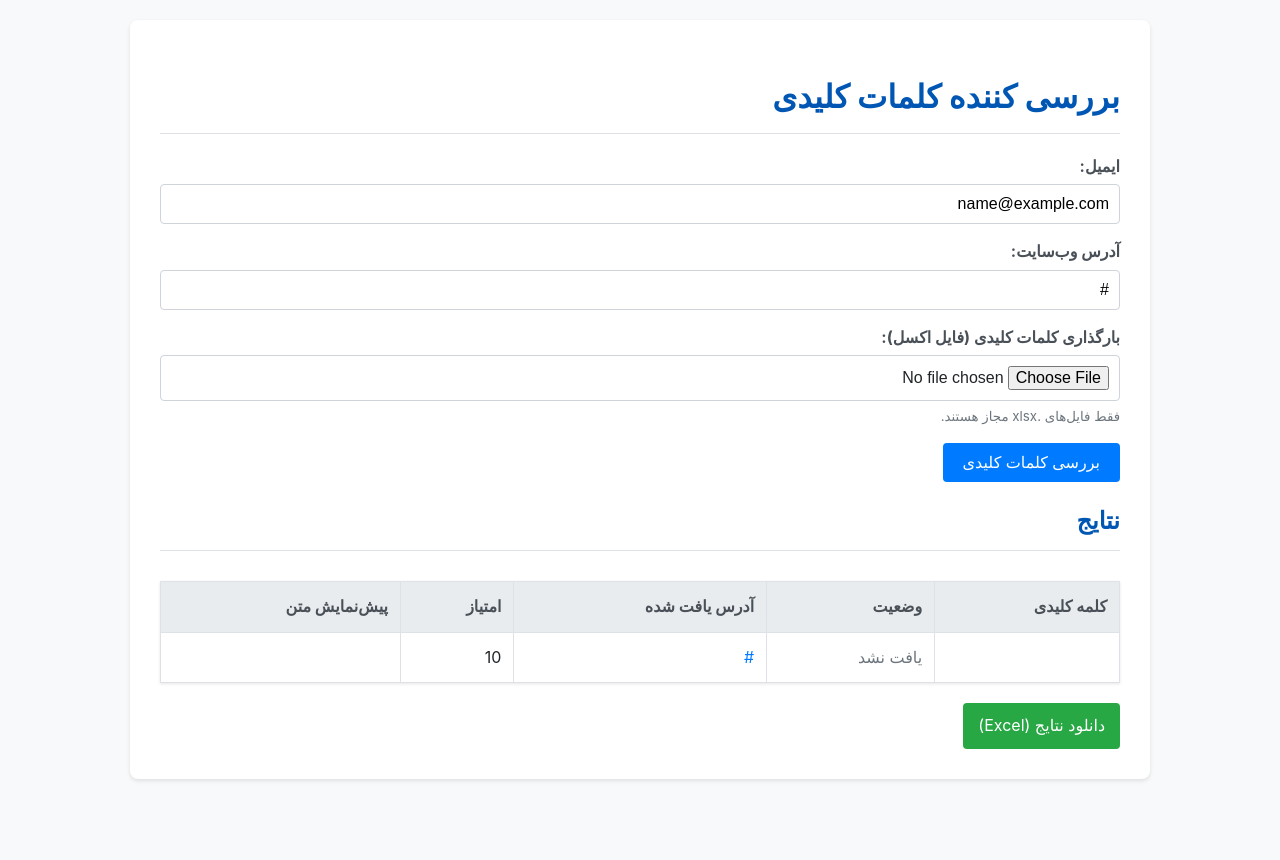
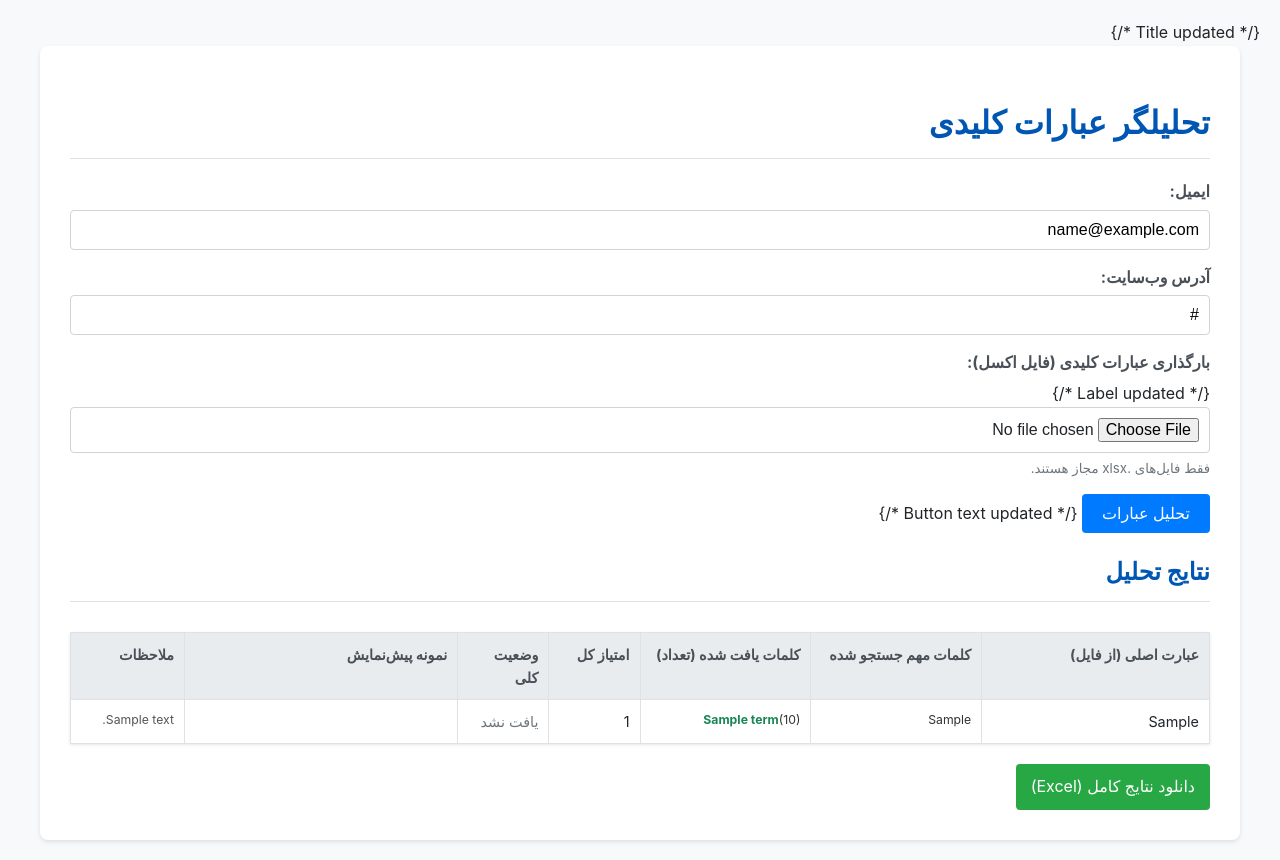
Before and after one commit to mimkhe0/keyword_bulk_checker, a Flask app: template templates/index.html in a window 1280 px wide. Before the commit the page ends 781 px from the top, so only its background shows below. Run offline with Flask 3, Linux system fonts and the light colour scheme; the template is opened without the code that fills it: most values are stand-ins (such as "Sample title", 1, 10 or a date in 2020).

Commit message:
Update index.html

```diff
--- a/templates/index.html
+++ b/templates/index.html
@@ -3,62 +3,62 @@
 <head>
     <meta charset="UTF-8">
     <meta name="viewport" content="width=device-width, initial-scale=1.0">
-    <title>بررسی کننده کلمات کلیدی</title>
+    <title>تحلیلگر عبارات کلیدی</title> {/* Title updated */}
     <style>
         body {
             font-family: -apple-system, BlinkMacSystemFont, "Segoe UI", Roboto, "Helvetica Neue", Arial, sans-serif;
             margin: 20px;
             line-height: 1.6;
-            background-color: #f8f9fa; /* رنگ پس‌زمینه ملایم */
-            color: #212529; /* رنگ متن اصلی */
+            background-color: #f8f9fa; /* Light background */
+            color: #212529; /* Main text color */
         }
-        .container { /* اضافه کردن یک کانتینر برای محتوا */
-            max-width: 960px;
+        .container { /* Container for content */
+            max-width: 1140px; /* Wider container for more columns */
             margin: auto;
-            background-color: #fff; /* پس‌زمینه سفید برای محتوا */
+            background-color: #fff; /* White background for content */
             padding: 30px;
-            border-radius: 8px; /* گوشه‌های گرد */
-            box-shadow: 0 2px 4px rgba(0,0,0,0.1); /* سایه ملایم */
+            border-radius: 8px; /* Rounded corners */
+            box-shadow: 0 2px 4px rgba(0,0,0,0.1); /* Soft shadow */
         }
         h1, h2 {
-            color: #0056b3; /* رنگ آبی تیره‌تر برای عناوین */
-            border-bottom: 1px solid #dee2e6; /* خط جداکننده زیر عناوین */
+            color: #0056b3; /* Darker blue for headings */
+            border-bottom: 1px solid #dee2e6; /* Separator line */
             padding-bottom: 10px;
             margin-bottom: 20px;
         }
         label {
-            display: block; /* نمایش برچسب‌ها در خط جدا */
+            display: block; /* Labels on separate lines */
             margin-bottom: 5px;
             font-weight: bold;
-            color: #495057; /* رنگ خاکستری تیره‌تر برای برچسب‌ها */
+            color: #495057; /* Darker gray for labels */
         }
         input[type="email"],
         input[type="url"],
         input[type="file"] {
-            width: calc(100% - 22px); /* تطبیق عرض با کانتینر */
+            width: calc(100% - 22px); /* Adjust width to container */
             padding: 10px;
             margin-bottom: 15px;
-            border: 1px solid #ced4da; /* بوردر استاندارد */
+            border: 1px solid #ced4da; /* Standard border */
             border-radius: 4px;
             font-size: 1rem;
         }
         button[type="submit"] {
-            background-color: #007bff; /* رنگ آبی اصلی */
+            background-color: #007bff; /* Primary blue */
             color: white;
             padding: 10px 20px;
             border: none;
             border-radius: 4px;
             cursor: pointer;
             font-size: 1rem;
-            transition: background-color 0.2s ease; /* انیمیشن تغییر رنگ */
+            transition: background-color 0.2s ease; /* Color transition */
         }
         button[type="submit"]:hover {
-            background-color: #0056b3; /* رنگ آبی تیره‌تر در هاور */
+            background-color: #0056b3; /* Darker blue on hover */
         }
         .error {
-            color: #dc3545; /* قرمز استاندارد برای خطا */
-            background-color: #f8d7da; /* پس‌زمینه قرمز روشن */
-            border: 1px solid #f5c6cb; /* بوردر قرمز */
+            color: #dc3545; /* Standard red for errors */
+            background-color: #f8d7da; /* Light red background */
+            border: 1px solid #f5c6cb; /* Red border */
             padding: 10px;
             border-radius: 4px;
             margin-top: 15px;
@@ -67,66 +67,84 @@
             border-collapse: collapse;
             width: 100%;
             margin-top: 30px;
-            box-shadow: 0 1px 3px rgba(0,0,0,0.1); /* سایه برای جدول */
+            box-shadow: 0 1px 3px rgba(0,0,0,0.1); /* Table shadow */
+            font-size: 0.9rem; /* Slightly smaller font for table */
         }
         th, td {
-            border: 1px solid #dee2e6; /* بوردر خاکستری روشن‌تر */
-            padding: 12px; /* پدینگ بیشتر */
-            text-align: right; /* راست‌چین کردن متن */
-            vertical-align: top; /* چینش عمودی بالا */
-            word-break: break-word; /* شکستن کلمات طولانی */
+            border: 1px solid #dee2e6; /* Lighter gray border */
+            padding: 10px; /* Adjusted padding */
+            text-align: right; /* Right-align text */
+            vertical-align: top; /* Align content top */
+            word-break: break-word; /* Break long words */
         }
         th {
-            background-color: #e9ecef; /* پس‌زمینه خاکستری خیلی روشن برای هدر */
+            background-color: #e9ecef; /* Very light gray for header */
             font-weight: bold;
             color: #495057;
         }
-        tr:nth-child(even) { /* رنگ راه‌راه برای خوانایی بهتر */
+        tr:nth-child(even) { /* Striped rows for readability */
             background-color: #f8f9fa;
         }
-        td.status-found { /* استایل برای وضعیت "یافت شد" */
-            color: #28a745; /* سبز */
+        td.status-found { /* Style for "Found" status */
+            color: #28a745; /* Green */
             font-weight: bold;
         }
-        td.status-not-found { /* استایل برای وضعیت "یافت نشد" */
-            color: #6c757d; /* خاکستری */
+        td.status-not-found { /* Style for "Not Found" status */
+            color: #6c757d; /* Gray */
         }
-        a { /* استایل لینک‌ها */
+        a { /* Link style */
             color: #007bff;
             text-decoration: none;
         }
         a:hover {
             text-decoration: underline;
         }
-        .download-link { /* استایل لینک دانلود */
+        .download-link { /* Download link style */
             display: inline-block;
             margin-top: 20px;
             padding: 10px 15px;
-            background-color: #28a745; /* رنگ سبز */
+            background-color: #28a745; /* Green */
             color: white;
             border-radius: 4px;
             text-decoration: none;
             transition: background-color 0.2s ease;
         }
         .download-link:hover {
-            background-color: #218838; /* سبز تیره‌تر */
+            background-color: #218838; /* Darker green */
             color: white;
             text-decoration: none;
         }
-        /* برای نمایش پیام "در حال پردازش" */
+        /* Style for "Processing" message */
         #loading {
-            display: none; /* مخفی به صورت پیش‌فرض */
+            display: none; /* Hidden by default */
             margin-top: 15px;
             padding: 10px;
-            background-color: #fff3cd; /* زرد روشن */
-            border: 1px solid #ffeeba; /* بوردر زرد */
-            color: #856404; /* رنگ متن زرد تیره */
+            background-color: #fff3cd; /* Light yellow */
+            border: 1px solid #ffeeba; /* Yellow border */
+            color: #856404; /* Dark yellow text */
             border-radius: 4px;
+        }
+        /* Small text style for previews or notes */
+        .small-text {
+            font-size: 0.85em;
+            color: #555;
+        }
+        .term-list { /* Style for list of terms */
+            font-size: 0.85em;
+            color: #333;
+        }
+        .found-term {
+             font-weight: bold;
+             color: #198754; /* Bootstrap success green */
+        }
+        .not-found-term{
+             color: #6c757d; /* Bootstrap secondary gray */
         }
     </style>
 </head>
 <body>
-    <div class="container"> <h1>بررسی کننده کلمات کلیدی</h1>
+    <div class="container">
+        <h1>تحلیلگر عبارات کلیدی</h1>
 
         {% if error %}
             <p class="error">{{ error }}</p>
@@ -139,62 +157,134 @@
             <label for="website">آدرس وب‌سایت:</label>
             <input type="url" id="website" name="website" required value="{{ website or '' }}" placeholder="https://example.com">
 
-            <label for="file">بارگذاری کلمات کلیدی (فایل اکسل):</label>
+            <label for="file">بارگذاری عبارات کلیدی (فایل اکسل):</label> {/* Label updated */}
             <input type="file" id="file" name="file" accept=".xlsx" required>
             <small style="display: block; margin-top: -10px; margin-bottom: 15px; color: #6c757d;">فقط فایل‌های .xlsx مجاز هستند.</small>
 
-            <button type="submit">بررسی کلمات کلیدی</button>
+            <button type="submit">تحلیل عبارات</button> {/* Button text updated */}
         </form>
 
-        <div id="loading">در حال پردازش، لطفاً صبر کنید...</div>
+        <div id="loading">در حال پردازش، لطفاً صبر کنید... این عملیات ممکن است کمی طول بکشد.</div>
 
-        {% if results %}
-            <h2>نتایج</h2>
+        {% if results is defined and results %} {# Check if results is defined and not empty #}
+            <h2>نتایج تحلیل</h2>
             <table>
-                <thead> <tr>
-                        <th>کلمه کلیدی</th>
-                        <th>وضعیت</th>
-                        <th>آدرس یافت شده</th>
-                        <th>امتیاز</th>
-                        <th>پیش‌نمایش متن</th>
+                <thead>
+                    <tr>
+                        <th style="width: 20%;">عبارت اصلی (از فایل)</th>
+                        <th style="width: 15%;">کلمات مهم جستجو شده</th>
+                        <th style="width: 15%;">کلمات یافت شده (تعداد)</th>
+                        <th style="width: 8%;">امتیاز کل</th>
+                        <th style="width: 8%;">وضعیت کلی</th>
+                        <th style="width: 24%;">نمونه پیش‌نمایش</th>
+                        <th style="width: 10%;">ملاحظات</th> {# Added Notes Column #}
                     </tr>
                 </thead>
-                <tbody> {% for result in results %}
+                <tbody>
+                    {% for result in results %}
                         <tr>
-                            <td>{{ result.keyword | e }}</td> <td class="{{ 'status-found' if result.found else 'status-not-found' }}">
-                                {{ 'یافت شد' if result.found else 'یافت نشد' }}
-                            </td>
-                            <td>
-                                {% if result.url and result.url != '-' %}
-                                    <a href="{{ result.url }}" target="_blank" rel="noopener noreferrer">{{ result.url }}</a>
+                            <td>{{ result.original_phrase | e }}</td>
+                            <td class="term-list">
+                                {# Display list of important terms searched #}
+                                {% if result.important_terms %}
+                                    {{ result.important_terms | join(', ') }}
                                 {% else %}
                                     -
                                 {% endif %}
                             </td>
-                            <td>{{ result.score }}</td>
-                            <td>{{ result.preview | e }}</td>
+                            <td class="term-list">
+                                {# Display found terms and their scores #}
+                                {% if result.found_terms %}
+                                    {% for term, score in result.found_terms.items() %}
+                                        <span class="found-term">{{ term }}</span>({{ score }}){% if not loop.last %}; {% endif %}
+                                    {% endfor %}
+                                {% else %}
+                                     {% if result.found_any %} {# Should not happen if found_any is true, but safety check #}
+                                        یافت شد (جزئیات نامشخص)
+                                     {% else %}
+                                        -
+                                     {% endif %}
+                                {% endif %}
+                            </td>
+                            <td>{{ result.total_score }}</td>
+                            <td class="{{ 'status-found' if result.found_any else 'status-not-found' }}">
+                                {# Display overall status based on found_any flag #}
+                                {{ 'یافت شد' if result.found_any else 'یافت نشد' }}
+                            </td>
+                            <td class="small-text">
+                                {# Display the first available preview snippet #}
+                                {% set first_preview = result.previews.values() | first | default('', true) %}
+                                {{ first_preview | e }}
+                            </td>
+                             <td class="small-text">
+                                {# Display any analysis notes/errors for this phrase #}
+                                {{ result.analysis_notes if result.analysis_notes else '-' }}
+                            </td>
                         </tr>
                     {% endfor %}
                 </tbody>
             </table>
 
             {% if download_filename %}
-                <a href="/download/{{ download_filename }}" class="download-link">دانلود نتایج (Excel)</a>
+                <a href="{{ url_for('download', filename=download_filename) }}" class="download-link">دانلود نتایج کامل (Excel)</a>
+                {# Used url_for for better practice #}
             {% endif %}
+
+        {% elif request.method == 'POST' and not error %}
+             {# Show a message if processing finished but no results (e.g., empty file or no keywords found)#}
+             <p style="margin-top: 20px; color: #6c757d;">پردازش کامل شد، اما هیچ عبارتی برای نمایش نتایج یافت نشد.</p>
         {% endif %}
-    </div> <script>
-        document.getElementById('keywordForm').addEventListener('submit', function() {
-            // نمایش پیام لودینگ فقط اگر تمام فیلدهای required پر شده باشند (اعتبارسنجی پایه)
+    </div>
+
+    <script>
+        document.getElementById('keywordForm').addEventListener('submit', function(event) {
+            // Basic client-side validation
             var email = document.getElementById('email').value;
             var website = document.getElementById('website').value;
-            var file = document.getElementById('file').value;
-            if (email && website && file) {
-                 document.getElementById('loading').style.display = 'block';
-                 // غیرفعال کردن دکمه برای جلوگیری از ارسال مجدد (اختیاری)
-                 this.querySelector('button[type="submit"]').disabled = true;
-                 this.querySelector('button[type="submit"]').textContent = 'در حال پردازش...';
+            var fileInput = document.getElementById('file');
+            var file = fileInput.value;
+            var isValid = true;
+
+            if (!email || !website || !file) {
+                 // Optional: add specific messages near fields or use HTML5 built-in validation reporting
+                 console.log("Form validation failed: Missing required fields.");
+                 isValid = false;
+                 // We can prevent submission here if needed, but server-side validation is key
+                 // event.preventDefault(); // Uncomment to stop submission if fields are empty
             }
-            // مرورگر به صورت پیش‌فرض ارسال فرم را ادامه می‌دهد
+
+             // Check file extension (basic check)
+            if (file) {
+                var allowedExtensions = /(\.xlsx)$/i; // Case-insensitive check for .xlsx
+                if (!allowedExtensions.exec(file)) {
+                    alert('فرمت فایل نامعتبر است. لطفاً فقط فایل .xlsx انتخاب کنید.');
+                    fileInput.value = ''; // Clear the invalid file selection
+                    isValid = false;
+                    event.preventDefault(); // Stop submission
+                }
+            }
+
+
+            if (isValid) {
+                 // Show loading message
+                document.getElementById('loading').style.display = 'block';
+                // Disable button to prevent multiple submissions
+                var submitButton = this.querySelector('button[type="submit"]');
+                submitButton.disabled = true;
+                submitButton.textContent = 'در حال پردازش...';
+            }
+             // Allow form submission to proceed if validation passed (or wasn't stopped)
+        });
+
+        // Optional: Hide loading message if the page reloads with an error or results
+        window.addEventListener('load', function() {
+           // If there's an error message OR results table OR download link, hide loading
+           var errorMsg = document.querySelector('.error');
+           var resultsTable = document.querySelector('table');
+           var downloadLink = document.querySelector('.download-link');
+           if (errorMsg || resultsTable || downloadLink) {
+                document.getElementById('loading').style.display = 'none';
+           }
         });
     </script>
 </body>
```
